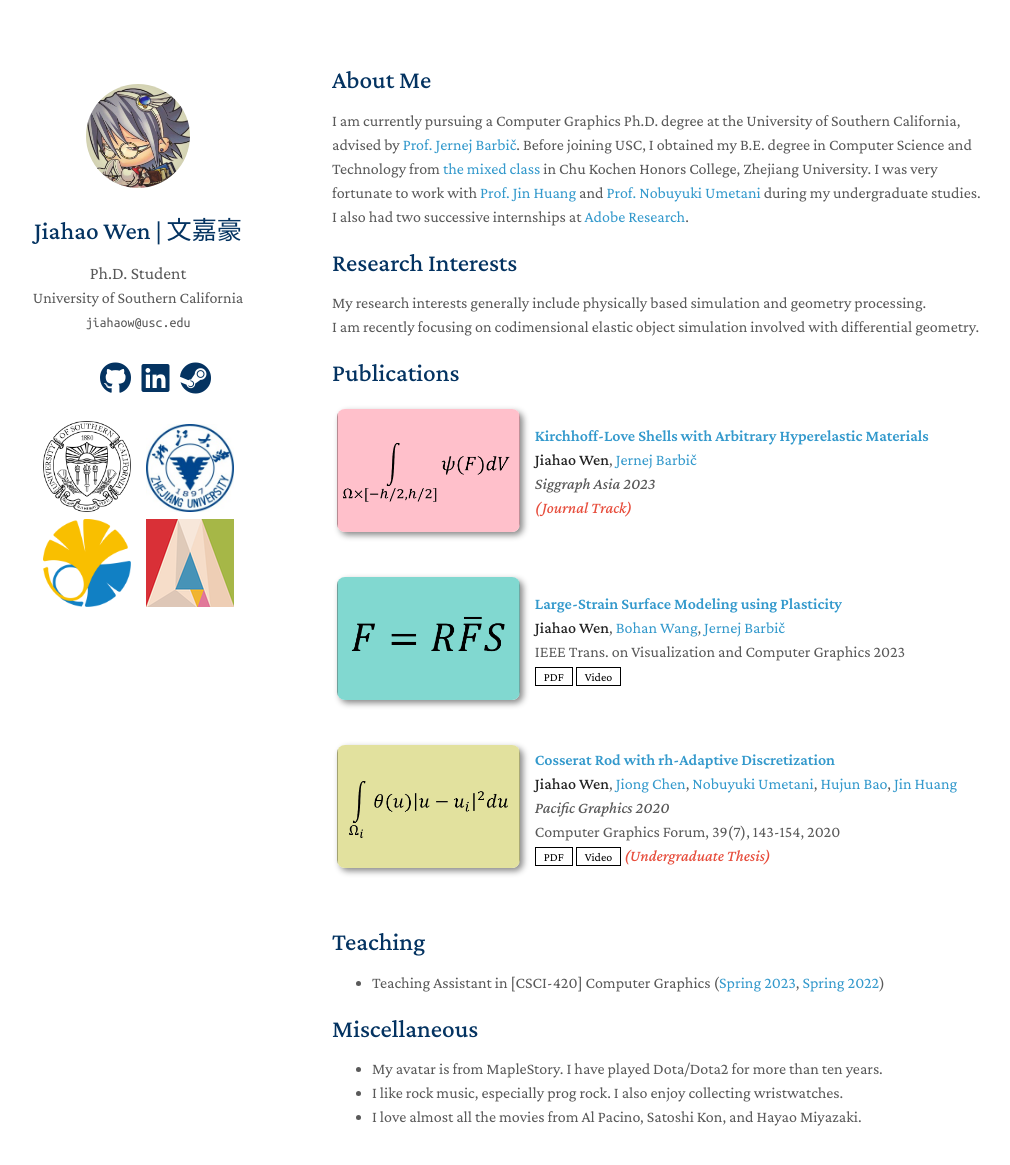
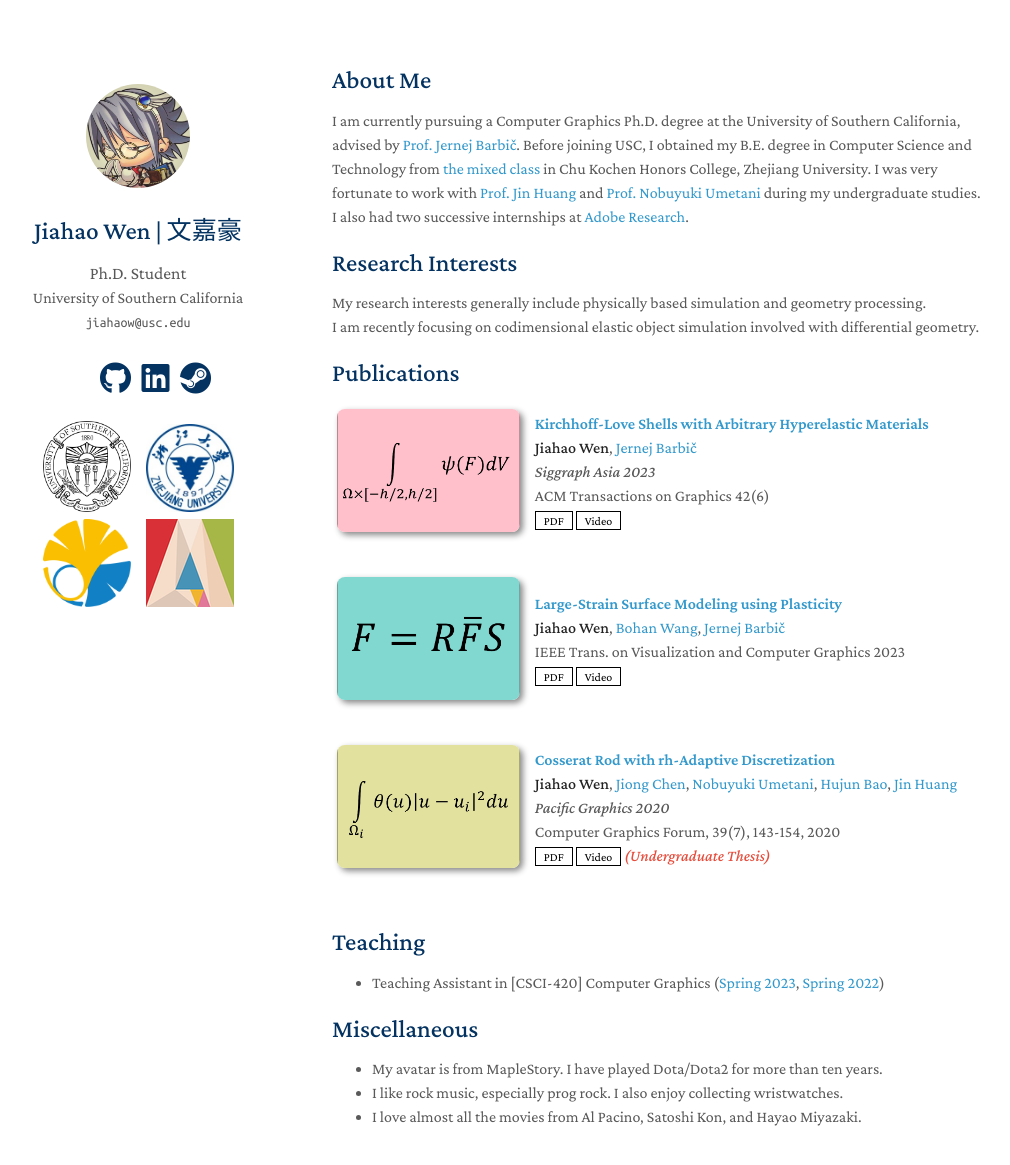
Before and after one commit to wkindling/wkindling.github.io, a Jekyll site: the page built from index.md, in a window 1280 px wide and 1223 px high. Shown: the top 1165 px of the window, without its empty margins (138-1148 px from the left). Built offline with Jekyll 4.4.1, drawn with Linux system fonts in a browser that asks for light colours; nearby versions of some CDN libraries; a style sheet for code colours, icons or effects is not loaded; our own code applies the rules of GitHub Pages for plain Markdown files.

Commit message:
Update publications.yml

```diff
--- a/_data/publications.yml
+++ b/_data/publications.yml
@@ -3,11 +3,12 @@ main:
   - title: Kirchhoff-Love Shells with Arbitrary Hyperelastic Materials
     authors: <strong>Jiahao Wen</strong>, <a href="https://viterbi-web.usc.edu/~jbarbic/">Jernej Barbič</a>
     #conference_short: Siggraph Asia
+    journal: ACM Transactions on Graphics 42(6)
     conference: Siggraph Asia 2023
-    #pdf: https://arxiv.org/pdf/2306.00988.pdf
+    pdf: http://viterbi-web.usc.edu/~jbarbic/fshells/WenBarbic-FShells-SIGGRAPHAsia-2023.pdf
+    video: http://viterbi-web.usc.edu/~jbarbic/fshells/WenBarbic-FShells-SIGGRAPHAsia-2023.mp4
     #bibtex: https://bib.yliu.me/MICCAI23.txt
     image: ./assets/img/EQ3.png
-    notes: (Journal Track)
 
   - title: Large-Strain Surface Modeling using Plasticity
     authors: <strong>Jiahao Wen</strong>, <a href="https://bohanwang123.com">Bohan Wang</a>, <a href="https://viterbi-web.usc.edu/~jbarbic/">Jernej Barbič</a>
```
